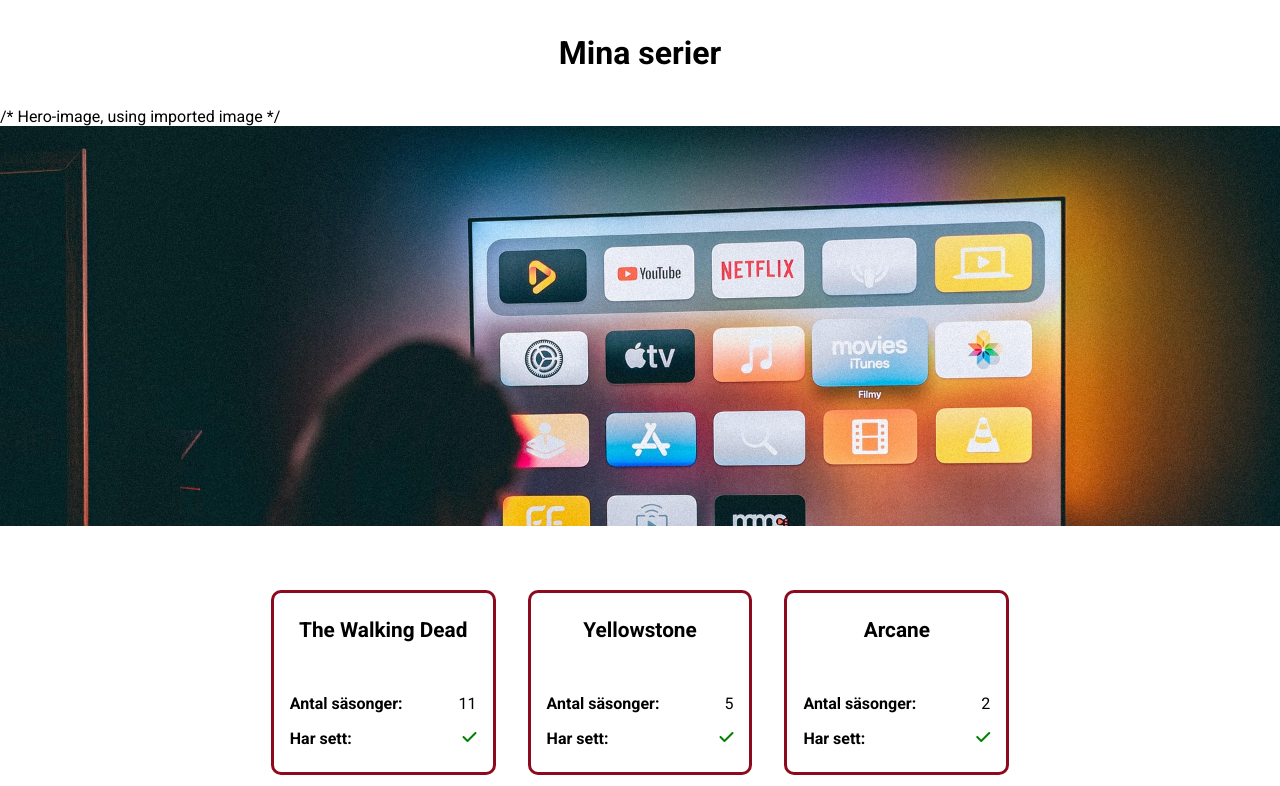
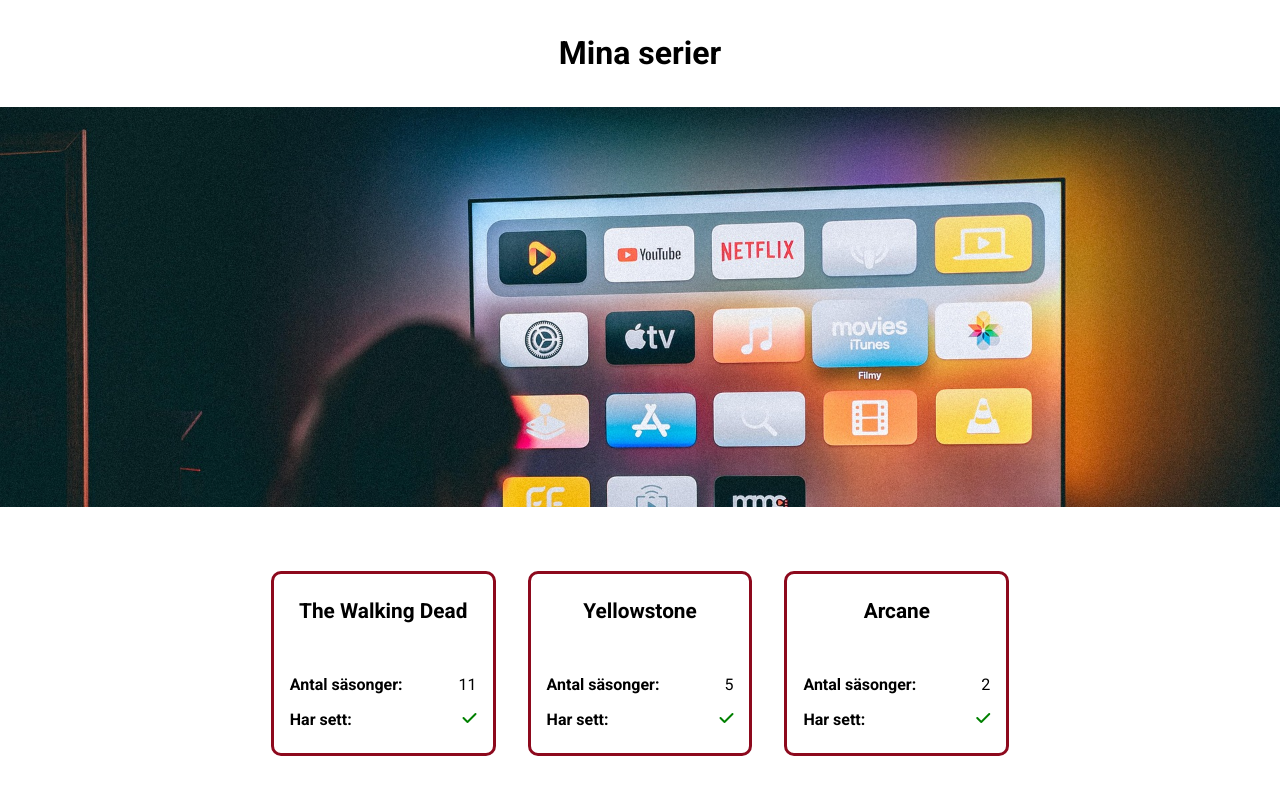
Before and after one commit to EmmaGorling/fordjupad_frontend_moment_1, a React (Vite) app: page / in a window 1280 px wide. Shown: the top 786 px of the page. Built offline with nearby package versions, Linux system fonts and the light colour scheme.

Commit message:
Ändrat kommentar, syntes på webbplatsen

```diff
--- a/src/components/Header.tsx
+++ b/src/components/Header.tsx
@@ -5,13 +5,12 @@ import './Header.css'
 import heroImage from '../assets/tv-apps.jpg' // Import image for banner
 
 
-// Get site-title from props and use it in h1
+// Get site-title from props and use it in h1, use imported image for bg in hero-image
 const Header = (props: {siteTitle: string}) => {
 
     return (
         <header>
             <h1>{props.siteTitle}</h1>
-            /* Hero-image, using imported image */
             <div id='hero-image' style={{backgroundImage: `url(${heroImage})`}}></div>
         </header>
     )
```
